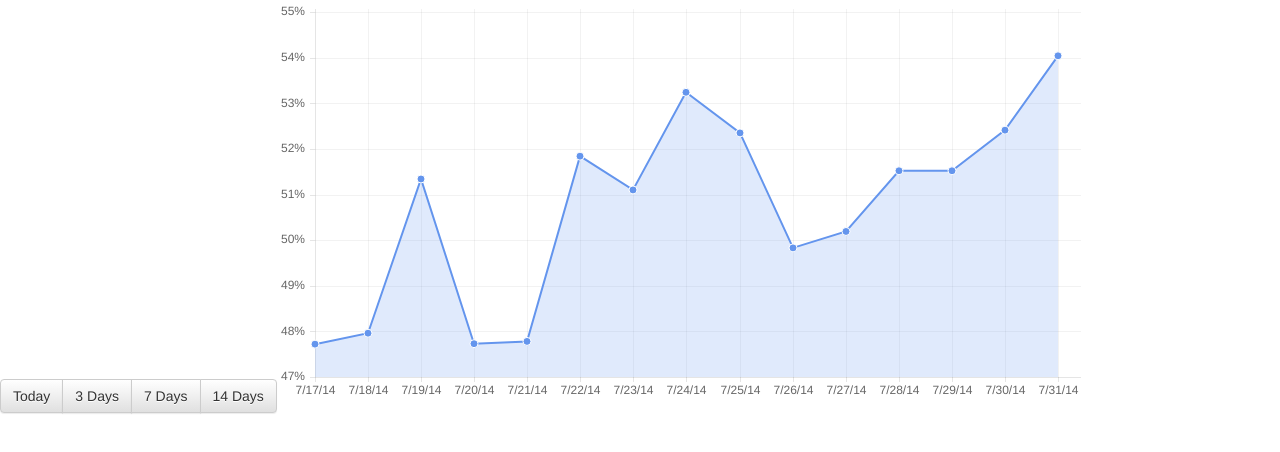
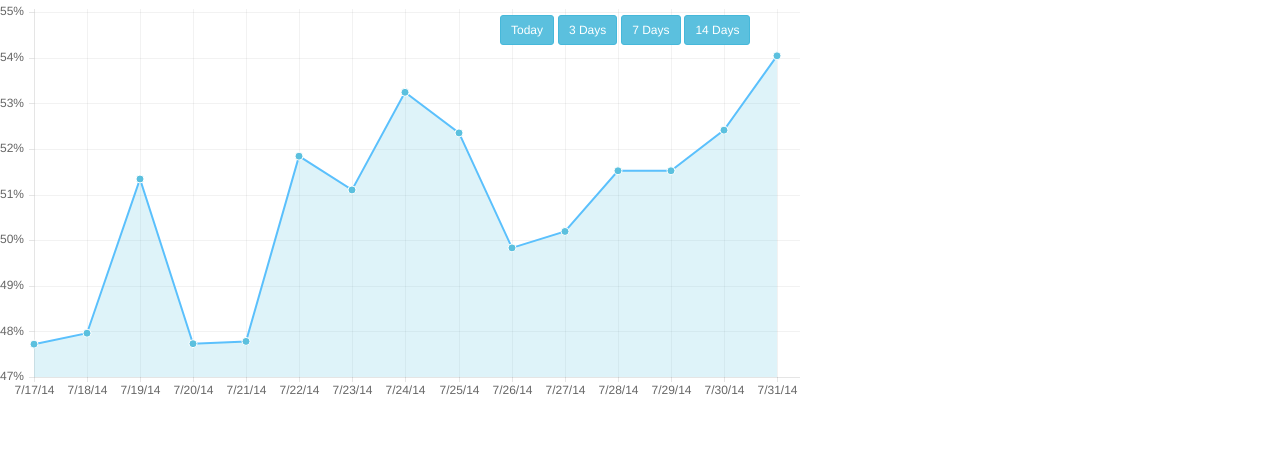
Before and after one commit to rezaf/ui_challenge, a plain HTML site: page index.html in a window 1280 px wide. Drawn offline with nearby package versions, Linux system fonts and the light colour scheme.

Commit message:
updates to css

```diff
--- /dev/null
+++ b/css/main.css
@@ -0,0 +1,5 @@
+#timeRange {
+  position: absolute;
+  left: 500px;
+  top: 15px;
+}
--- a/index.html
+++ b/index.html
@@ -1,9 +1,9 @@
 <!DOCTYPE html>
 <html>
   <head>
+    <link rel="stylesheet" href="https://maxcdn.bootstrapcdn.com/bootstrap/3.3.2/css/bootstrap.min.css">
+    <link rel="stylesheet" href="css/main.css">
     <script src="https://ajax.googleapis.com/ajax/libs/jquery/2.1.3/jquery.min.js"></script>
-    <link rel="stylesheet" href="https://maxcdn.bootstrapcdn.com/bootstrap/3.3.2/css/bootstrap.min.css">
-    <link rel="stylesheet" href="https://maxcdn.bootstrapcdn.com/bootstrap/3.3.2/css/bootstrap-theme.min.css">
     <script src="https://maxcdn.bootstrapcdn.com/bootstrap/3.3.2/js/bootstrap.min.js"></script>
     <script src="vendor/papaparse.js"></script>
     <script src="vendor/underscore.js"></script>
@@ -12,11 +12,11 @@
     <title>UI Functionality Code Challenge</title>
   </head>
   <body>
-    <div class="btn-group" role="group" id="timeRange">
-      <button type="button" class="btn btn-default">Today</button>
-      <button type="button" class="btn btn-default">3 Days</button>
-      <button type="button" class="btn btn-default">7 Days</button>
-      <button type="button" class="btn btn-default">14 Days</button>
+    <div id="timeRange">
+      <button type="button" class="btn btn-info btn-sm">Today</button>
+      <button type="button" class="btn btn-info btn-sm">3 Days</button>
+      <button type="button" class="btn btn-info btn-sm">7 Days</button>
+      <button type="button" class="btn btn-info btn-sm">14 Days</button>
     </div>
     <canvas id="myChart" width="800" height="400"></canvas>
     <script src="lib/main.js"></script>
--- a/lib/main.js
+++ b/lib/main.js
@@ -30,12 +30,12 @@
         datasets: [
           {
             label: "Activity Data",
-            fillColor: "rgba(100,149,237,0.2)",
-            strokeColor: "rgba(100,149,237,1)",
-            pointColor: "rgba(100,149,237,1)",
+            fillColor: "rgba(91,192,222,0.2)",
+            strokeColor: "rgba(91,192,2227,1)",
+            pointColor: "rgba(91,192,222,1)",
             pointStrokeColor: "#fff",
             pointHighlightFill: "#fff",
-            pointHighlightStroke: "rgba(100,149,237,1)",
+            pointHighlightStroke: "rgba(91,192,222,1)",
             data: dataPointsPercents
           }
         ]
```
